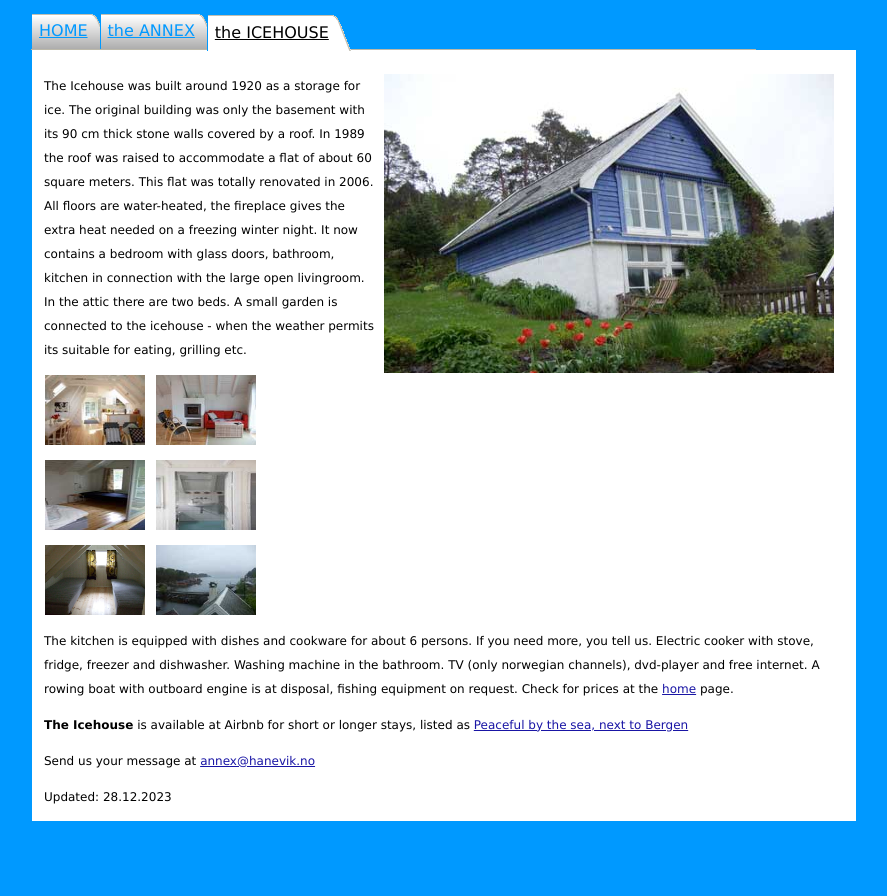
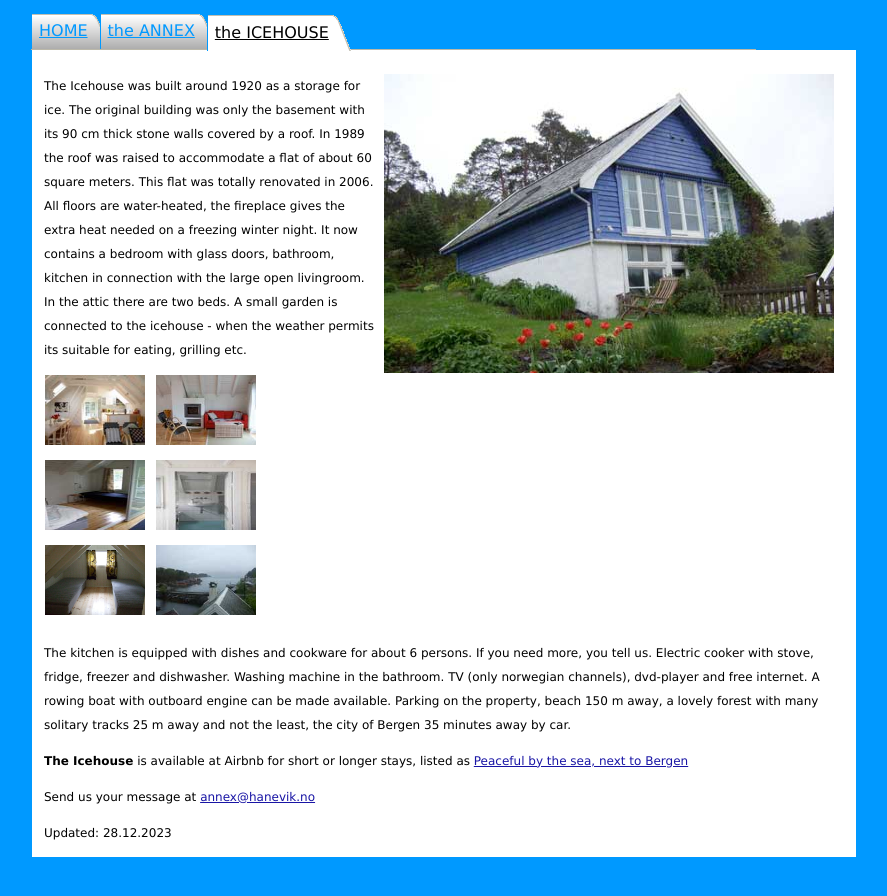
Before and after one commit to periferien/Hanevik, a plain HTML site: page icehouse.html in a window 1280 px wide. Shown: the part 94-990 px from the top of the page, without its empty margins (7-894 px from the left). Drawn offline with Linux system fonts and the light colour scheme.

Commit message:
fix: divs and line breaks

```diff
--- a/icehouse.html
+++ b/icehouse.html
@@ -119,32 +119,31 @@
               Icehouse to the fjord is stunning in all kinds of weather.</span
             ></a
           >
-
-          <br />
+        </div>
+        <p>
           The kitchen is equipped with dishes and cookware for about 6 persons.
           If you need more, you tell us. Electric cooker with stove, fridge,
           freezer and dishwasher. Washing machine in the bathroom. TV (only
           norwegian channels), dvd-player and free internet. A rowing boat with
-          outboard engine is at disposal, fishing equipment on request. Check
-          for prices at the <a href="index.html">home</a> page.<br />
-          <p></p>
+          outboard engine can be made available. Parking on the property, beach
+          150 m away, a lovely forest with many solitary tracks 25 m away and
+          not the least, the city of Bergen 35 minutes away by car.
+        </p>
+
         <p>
-            <b>The Icehouse</b> is available at Airbnb for short or longer
-            stays, listed as
+          <b>The Icehouse</b> is available at Airbnb for short or longer stays,
+          listed as
           <a href="https://www.airbnb.no/rooms/491524" target="icehouse"
-              >Peaceful by the sea, next to Bergen</a
-            >
+            >Peaceful by the sea, next to Bergen
+          </a>
         </p>
         <p>
           Send us your message at
-            <a href="mailto:annex@hanevik.no" target="_blank"
-              >annex@hanevik.no</a
-            >
+          <a href="mailto:annex@hanevik.no" target="_blank">annex@hanevik.no</a>
         </p>
 
         <p>Updated: <time datetime="2023-12-28">28.12.2023</time></p>
       </div>
     </div>
-    </div>
   </body>
 </html>
```
Also changed, not shown: annex.html (+4 -5 lines), index.html (+6 -10 lines). Lines whose indentation alone changed are shown as unchanged.
